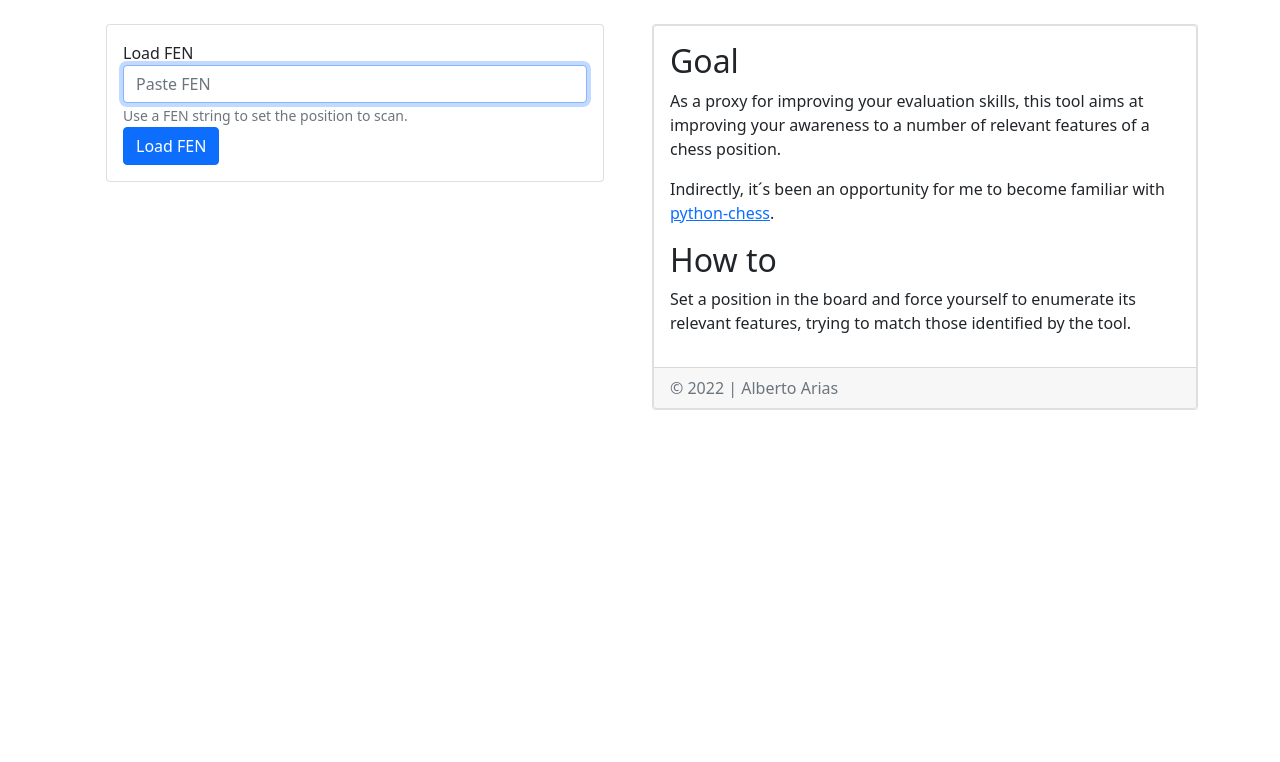
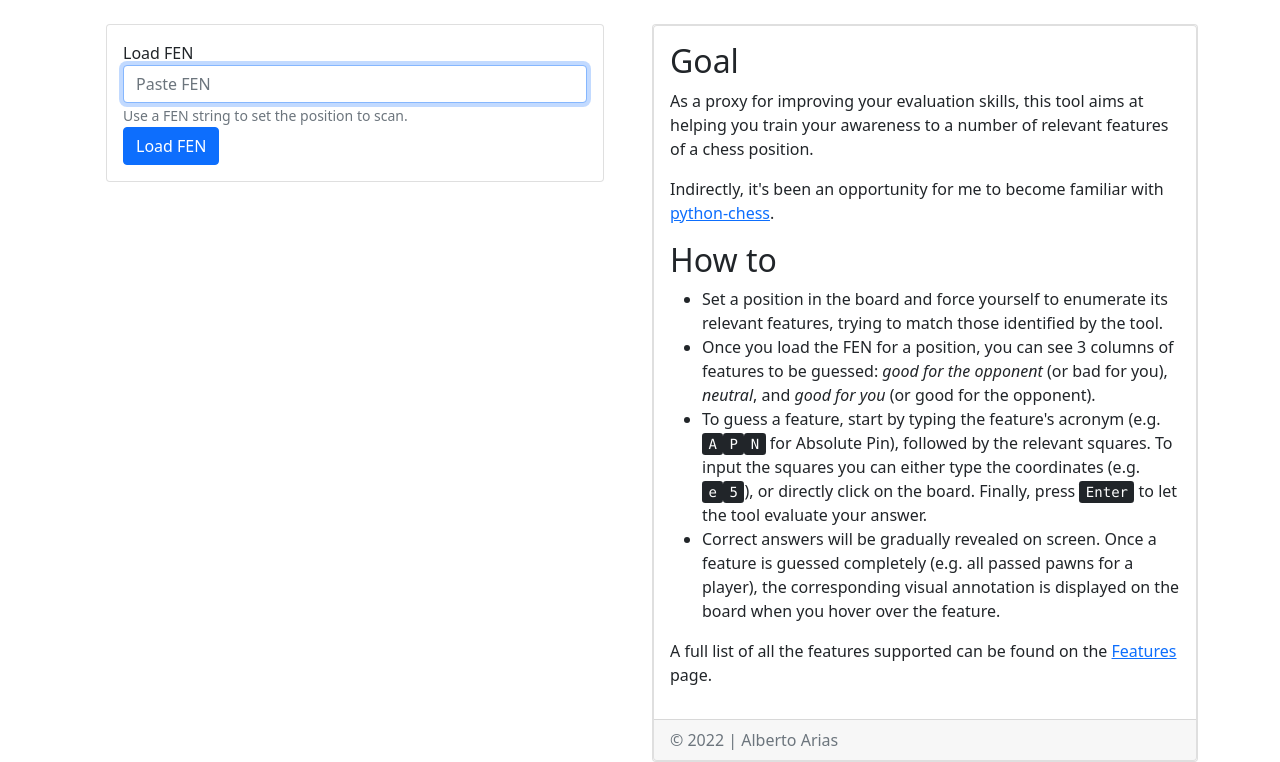
Before and after one commit to alberto-arias/pscan, a Python web app: template src/pscan/templates/index.html in a window 1280 px wide. Shown: the part 146-908 px from the top of the page. Before the commit the page ends 556 px from the top, so only its background shows below. Run offline with Jinja, Linux system fonts and the light colour scheme; the template is opened without the code that fills it, so the values that code supplies are empty.

Commit message:
Updated How-to description in index page

```diff
--- a/src/pscan/templates/index.html
+++ b/src/pscan/templates/index.html
@@ -9,7 +9,7 @@
     </div>
     <div class="card">
         <div class="card-body">
-            <form action="/scan" method="GET">
+            <form action="{{ url_for('scan')}}" method="GET">
                 <div class="form-group">
                   <label for="fen">Load FEN</label>
                   <input type="text" class="form-control" name="fen" aria-describedby="FENHelp" placeholder="Paste FEN" autofocus>
@@ -27,10 +27,16 @@
     <div class="card">
         <div class="card-body">
             <h2>Goal</h2>
-            <p>As a proxy for improving your evaluation skills, this tool aims at improving your awareness to a number of relevant features of a chess position.</p>
-            <p>Indirectly, it´s been an opportunity for me to become familiar with <a href="https://python-chess.readthedocs.io/" target="_blank">python-chess</a>.</p>
+            <p>As a proxy for improving your evaluation skills, this tool aims at helping you train your awareness to a number of relevant features of a chess position.</p>
+            <p>Indirectly, it's been an opportunity for me to become familiar with <a href="https://python-chess.readthedocs.io/" target="_blank">python-chess</a>.</p>
             <h2>How to</h2>
-            <p>Set a position in the board and force yourself to enumerate its relevant features, trying to match those identified by the tool.</p>
+            <ul>
+                <li>Set a position in the board and force yourself to enumerate its relevant features, trying to match those identified by the tool.</li>
+                <li>Once you load the FEN for a position, you can see 3 columns of features to be guessed: <em>good for the opponent</em> (or bad for you), <em>neutral</em>, and <em>good for you</em> (or good for the opponent).</li>
+                <li>To guess a feature, start by typing the feature's acronym (e.g. <kbd>A</kbd><kbd>P</kbd><kbd>N</kbd> for Absolute Pin), followed by the relevant squares. To input the squares you can either type the coordinates (e.g. <kbd>e</kbd><kbd>5</kbd>), or directly click on the board. Finally, press <kbd>Enter</kbd> to let the tool evaluate your answer.</li>
+                <li>Correct answers will be gradually revealed on screen. Once a feature is guessed completely (e.g. all passed pawns for a player), the corresponding visual annotation is displayed on the board when you hover over the feature.</li>
+            </ul>
+            <p>A full list of all the features supported can be found on the <a href="{{ url_for('features')}}">Features</a> page.</p>
         </div>
         <div class="card-footer text-muted">
             &copy; 2022 | Alberto Arias
```
